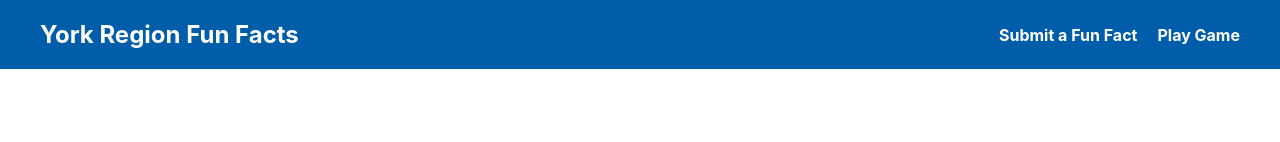
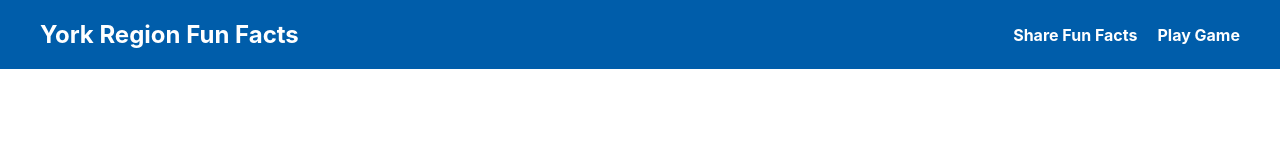
Before and after one commit to YKANG599/york_region_fun_fact, a React (Create React App) app: page / in a window 1280 px wide. Shown: the top 142 px of the page. Built offline with nearby package versions, Linux system fonts and the light colour scheme; no server answers.

Commit message:
add some facts

```diff
--- a/src/Header.js
+++ b/src/Header.js
@@ -7,7 +7,7 @@
         <header className="header">
             <h1>York Region Fun Facts</h1>
             <div className="nav-links">
-                <Link to="/submit">Submit a Fun Fact</Link>
+                <Link to="/submit">Share Fun Facts</Link>
                 <Link to="/play">Play Game</Link>
             </div>
         </header>
```
